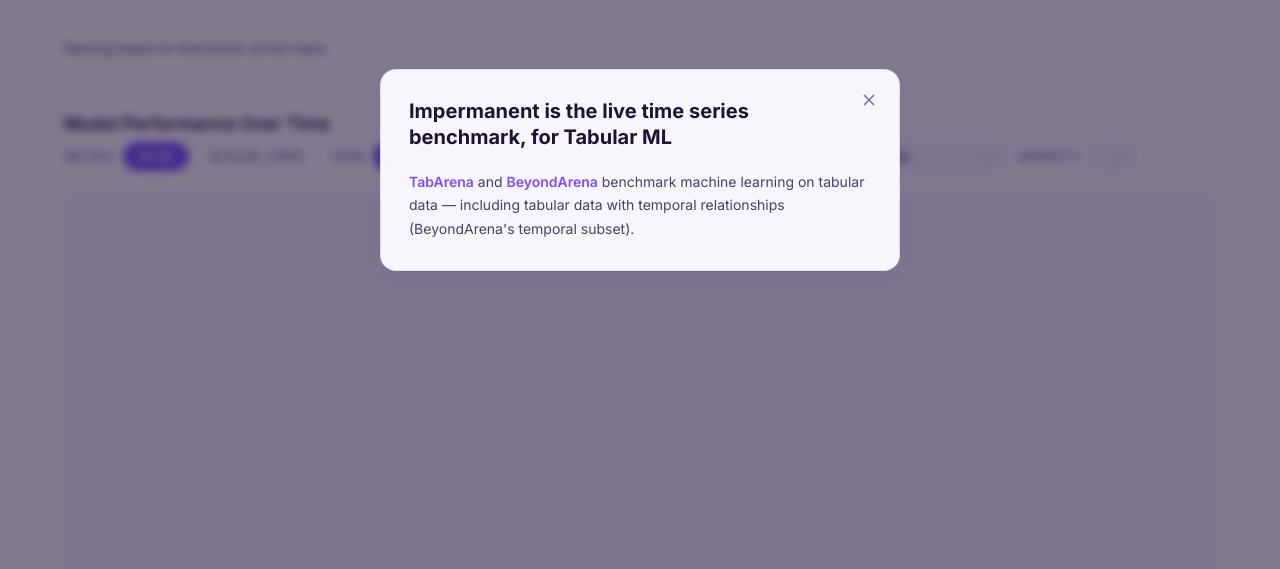
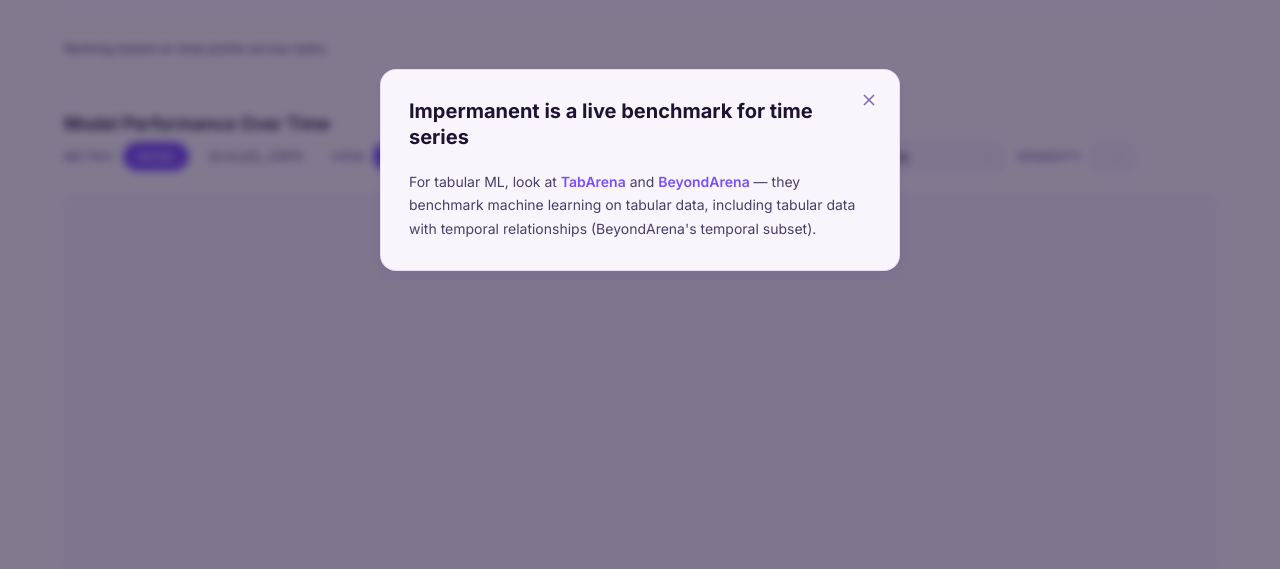
Before and after one commit to friscobrisco/impermanentwebpage, a plain HTML site: page templates/dashboard.html in a window 1280 px wide. Both pictures are taken after a click on the button "Tabular ML". Shown: the part 230-799 px from the top of the page. Drawn offline with nearby package versions, Linux system fonts and the light colour scheme; files whose address does not match are found by name.

Commit message:
copy: reword Tabular ML modal to frame Impermanent as the time series benchmark

```diff
--- a/templates/dashboard.html
+++ b/templates/dashboard.html
@@ -1027,8 +1027,8 @@
     <button type="button" class="info-modal-close" data-close-modal aria-label="Close">
       <svg width="20" height="20" viewBox="0 0 24 24" fill="none" stroke="currentColor" stroke-width="2"><line x1="18" y1="6" x2="6" y2="18"/><line x1="6" y1="6" x2="18" y2="18"/></svg>
     </button>
-    <h2 id="tabularModalTitle">Impermanent is the live time series benchmark, for Tabular ML</h2>
-    <p><a href="https://huggingface.co/spaces/TabArena/leaderboard" target="_blank" rel="noopener">TabArena</a> and <a href="https://huggingface.co/spaces/TabArena/leaderboard" target="_blank" rel="noopener">BeyondArena</a> benchmark machine learning on tabular data — including tabular data with temporal relationships (BeyondArena's temporal subset).</p>
+    <h2 id="tabularModalTitle">Impermanent is a live benchmark for time series</h2>
+    <p>For tabular ML, look at <a href="https://huggingface.co/spaces/TabArena/leaderboard" target="_blank" rel="noopener">TabArena</a> and <a href="https://huggingface.co/spaces/TabArena/leaderboard" target="_blank" rel="noopener">BeyondArena</a> — they benchmark machine learning on tabular data, including tabular data with temporal relationships (BeyondArena's temporal subset).</p>
   </div>
 </div>
 
```
